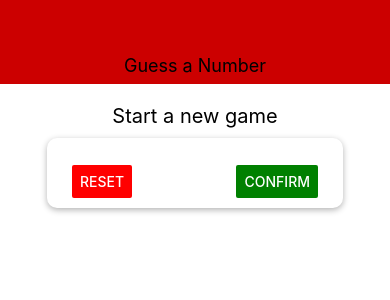
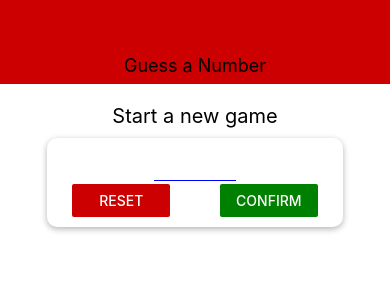
Before and after one commit to AdilsonS/Componentes-Estilos-e-Layouts, a React Native app: screen / in a window 390 px wide. Shown: the top 300 px of the page. Built offline with nearby package versions, Linux system fonts and the light colour scheme.

Commit message:
Criado 'classe' de cores; Criado componente de Input

```diff
--- a/components/Card.js
+++ b/components/Card.js
@@ -1,5 +1,7 @@
 import React from 'react';
 import { View, StyleSheet } from 'react-native';
+
+import Colors from '../constants/colors';
 
 const Card = props => {
   return (
@@ -12,7 +14,7 @@ const Card = props => {
 const styles = StyleSheet.create({
   card: {
     alignItems: 'center',
-    shadowColor: 'black',
+    shadowColor: Colors.black,
     shadowOffset: { width: 0, height: 2 },
     shadowRadius: 6,
     shadowOpacity: 0.3,
--- a/components/Header.js
+++ b/components/Header.js
@@ -1,5 +1,7 @@
 import React from 'react';
 import { View, Text, StyleSheet } from 'react-native';
+
+import Colors from '../constants/colors';
 
 const Header = props => {
   return (
@@ -13,14 +15,14 @@ const styles = StyleSheet.create({
   header: {
     width: '100%',
     height: '10%',
-    paddingTop:'12%',
-    backgroundColor:'#cc0000',
-    alignItems:'center',
-    justifyContent:'center'
+    paddingTop: '12%',
+    backgroundColor: Colors.primary,
+    alignItems: 'center',
+    justifyContent: 'center'
   },
   headerTitle: {
-    color:'black',
-    fontSize:18
+    color: Colors.black,
+    fontSize: 18
   },
 });
 
--- /dev/null
+++ b/components/Input.js
@@ -0,0 +1,22 @@
+import React from 'react';
+import { TextInput, StyleSheet } from 'react-native';
+
+import Colors from '../constants/colors';
+
+const Input = props => {
+  return (
+    <TextInput {...props} style={{ ...styles.input, ...props.style }} />
+  )
+};
+
+const styles = StyleSheet.create({
+  input: {
+    height: 30,
+    width: '100%',
+    borderBottomWidth: 1,
+    borderBottomColor: Colors.blue,
+    marginVertical: '1%'
+  }
+});
+
+export default Input;
--- /dev/null
+++ b/constants/colors.js
@@ -0,0 +1,7 @@
+export default {
+  primary: '#cc0000',
+  acent: 'green',
+  white: 'white',
+  black: 'black',
+  blue: 'blue',
+};
--- a/sreens/StartGameScreen.js
+++ b/sreens/StartGameScreen.js
@@ -1,7 +1,9 @@
 import React from 'react';
-import { View, StyleSheet, Text, TextInput, Button } from 'react-native';
+import { View, StyleSheet, Text, Button } from 'react-native';
 
 import Card from '../components/Card';
+import Colors from '../constants/colors';
+import MyInput from '../components/Input';
 
 const confirAction = () => {
 
@@ -15,10 +17,15 @@ const StartGameScreen = props => {
     <View style={styles.screen}>
       <Text style={styles.title}>Start a new game</Text>
       <Card style={styles.inputContainer}>
-        <TextInput style={styles.input} />
+        <MyInput style={styles.input}
+          blurOnSubmit
+          autoCapitalize='none'
+          autoCorrect={false}
+          keyboardType='number-pad'
+          maxLength={2} />
         <View style={styles.buttonContainer}>
-          <Button style={styles.button} title="Reset" color='red' onPress={restAction()} />
-          <Button style={styles.button} title="Confirm" color='green' onPress={confirAction()} />
+          <View style={styles.button} ><Button title="Reset" color={Colors.primary} onPress={restAction()} /></View>
+          <View style={styles.button}><Button title="Confirm" color={Colors.acent} onPress={confirAction()} /></View>
         </View>
       </Card>
     </View>
@@ -38,20 +45,25 @@ const styles = StyleSheet.create({
   },
 
   input: {
-
+    textAlign: 'center',
+    width:'30%'
   },
 
   inputContainer: {
-    backgroundColor:'white',
+    backgroundColor: Colors.white,
     width: 300,
     maxWidth: '80%',
-    },
+  },
+
+  button: {
+    width: '40%',
+  },
 
   buttonContainer: {
     flexDirection: 'row',
     width: '100%',
     justifyContent: 'space-between',
-    paddingHorizontal: 15
+    paddingHorizontal: 15,
   },
 });
 
```
